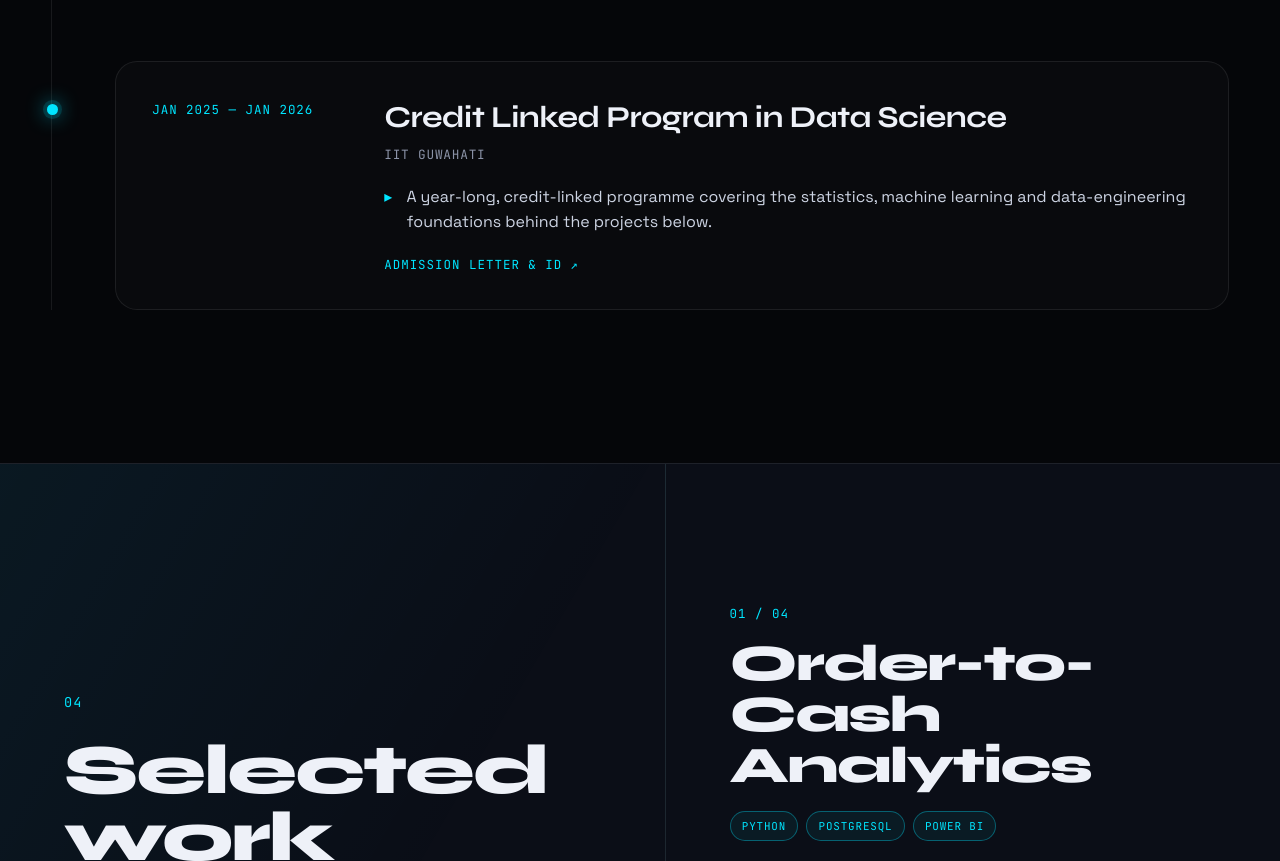
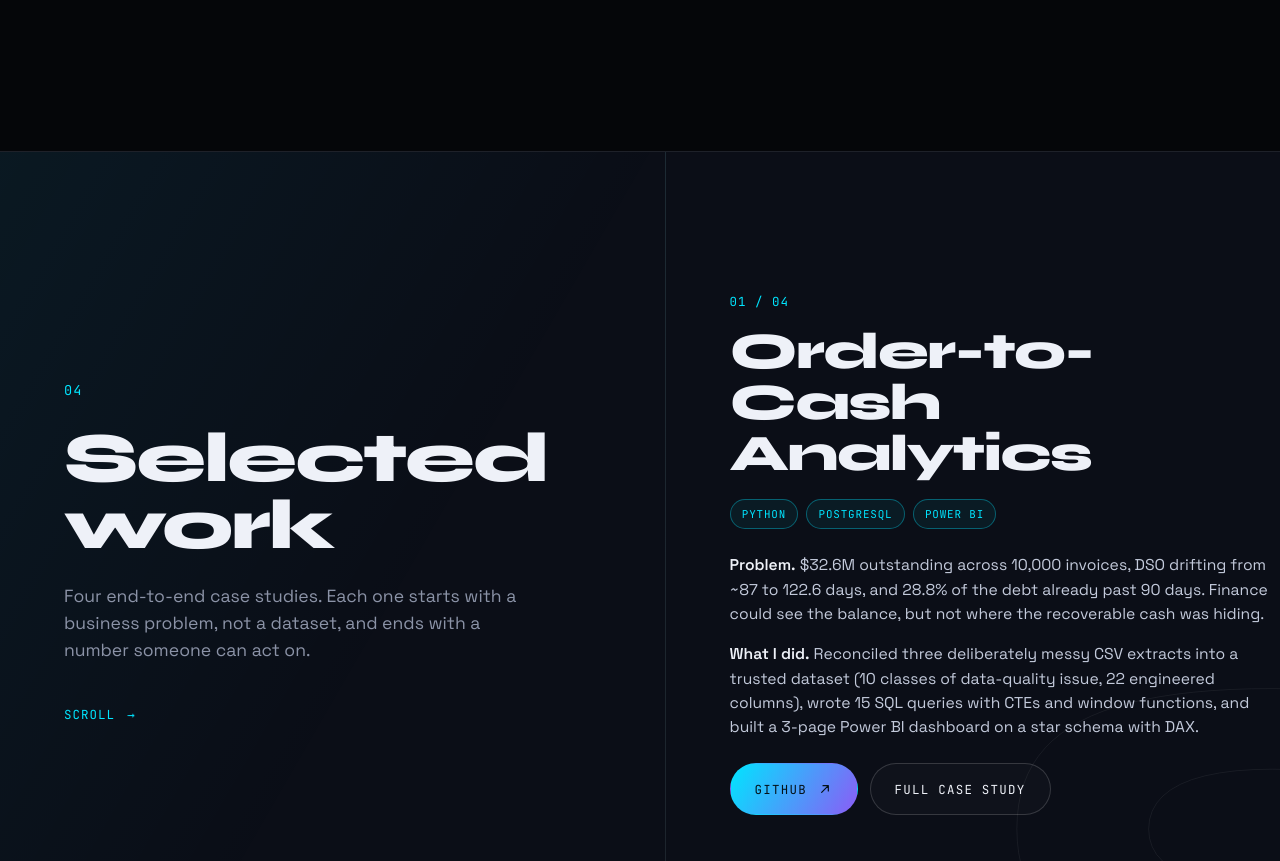
Before and after one commit to Dracksnoop/mohit-portfolio, a plain HTML site: page index.html in a window 1280 px wide. Shown: the part 3912-4773 px from the top of the page. Drawn offline with nearby package versions, Linux system fonts and the light colour scheme.

Commit message:
Show 'Hire me' button on mobile; remove IIT Guwahati course from Experience
Co-Authored-By: Claude Opus 5 <noreply@anthropic.com>

```diff
--- a/css/style.css
+++ b/css/style.css
@@ -483,8 +483,10 @@ main { position: relative; z-index: 1; }
 }
 
 @media (max-width: 900px) {
-  .nav__links, .nav__cta { display: none; }
-  .nav__burger { display: block; }
+  .nav { gap: 0.75rem; }
+  .nav__links { display: none; }
+  .nav__cta { margin-left: auto; }
+  .nav__burger { display: block; margin-left: 0; }
   .hero__grid { grid-template-columns: 1fr; }
   .hero__visual { order: -1; }
   .portrait { width: min(260px, 62vw); }
--- a/index.html
+++ b/index.html
@@ -250,19 +250,6 @@
                 <li>Built reports and summaries of evaluation findings, translating results into insights that supported post-training decisions.</li>
               </ul>
               <a class="link-arrow" href="https://drive.google.com/file/d/14Kmc9gJc81GEOzINUuPYZWoGbIsfY2ej/view?usp=sharing" target="_blank" rel="noopener">View internship certificate <i>↗</i></a>
-            </div>
-          </article>
-
-          <article class="tl-item" data-reveal>
-            <div class="tl-item__dot" aria-hidden="true"></div>
-            <div class="tl-item__meta mono">JAN 2025 — JAN 2026</div>
-            <div class="tl-item__body">
-              <h3>Credit Linked Program in Data Science</h3>
-              <p class="tl-item__org">IIT Guwahati</p>
-              <ul class="bullets">
-                <li>A year-long, credit-linked programme covering the statistics, machine learning and data-engineering foundations behind the projects below.</li>
-              </ul>
-              <a class="link-arrow" href="https://drive.google.com/file/d/1pBYB0zlT7TdqW9R7u7mi1c8T3WavoNlH/view?usp=sharing" target="_blank" rel="noopener">Admission letter &amp; ID <i>↗</i></a>
             </div>
           </article>
         </div>
```
